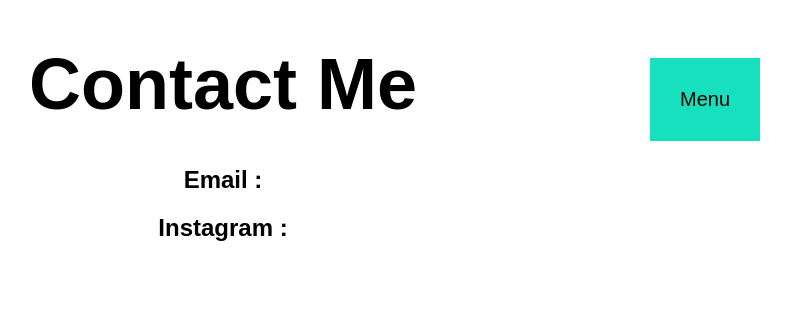
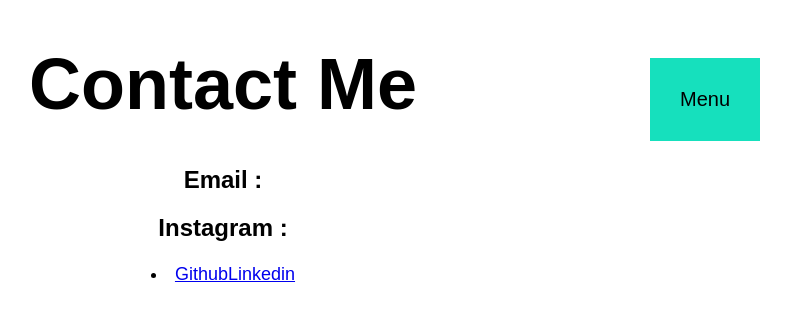
Before and after one commit to EpicRowan/Portfolio-Site, a React (Create React App) app in the folder portfolio_website/: page /contact in a window 1280 px wide. Shown: the top 318 px of the page, without its empty margins (425-1216 px from the left). Built offline with nearby package versions, Linux system fonts and the light colour scheme.

Commit message:
Modified social links page and will attempt to add font awesome icons

```diff
--- a/portfolio_website/src/components/Social.js
+++ b/portfolio_website/src/components/Social.js
@@ -3,14 +3,16 @@ import React, { Component } from 'react';
 class Social extends Component {
 	render() {
 		return (
-			<div class="social">
-				<a href="https://codepen.io/naafi" target="_blank"><i class="fab fa-codepen"></i></a>
-				<a href="https://github.com/naaficodes" target="_blank"><i class="fab fa-github"></i></a>
-				<a href="https://Instagram.com/iam_naafi" target="_blank"><i class="fab fa-instagram"></i></a>
-				<a href="https://www.facebook.com/abdul.w.naafi" target="_blank"><i class="fab fa-facebook-f"></i></a>
-				<a href="https://Linkedin.com/in/naafi" target="_blank"><i class="fab fa-linkedin-in"></i></a>
-				<a href="https://medium.com/@iam_naafi" target="_blank"><i class="fab fa-medium-m"></i></a>
-			</div>
+			<footer>
+			<li className="social_list_item">
+				<a className="social_link"
+					href="https://github.com/EpicRowan">
+					Github
+					<i class="fab fa-github"></i>
+				</a>
+				<a href="https://Linkedin.com/in/rowan-shepherd/" target="_blank">Linkedin<i class="fab fa-linkedin-in"></i></a>
+			</li>
+			</footer>
 			)
 	}
 }
--- a/portfolio_website/src/contents/Home.js
+++ b/portfolio_website/src/contents/Home.js
@@ -4,6 +4,7 @@ import Intro from '../contents/Intro'
 import Coding from '../contents/Coding'
 import AboutMe from '../contents/AboutMe'
 import Projects from '../contents/Projects'
+import Social from '../components/Social'
 
 
 
@@ -16,6 +17,7 @@ class Home extends Component {
 		<Coding />
 		<AboutMe />
 		<Projects />
+		<Social />
 		</div>
 
 	)
```
